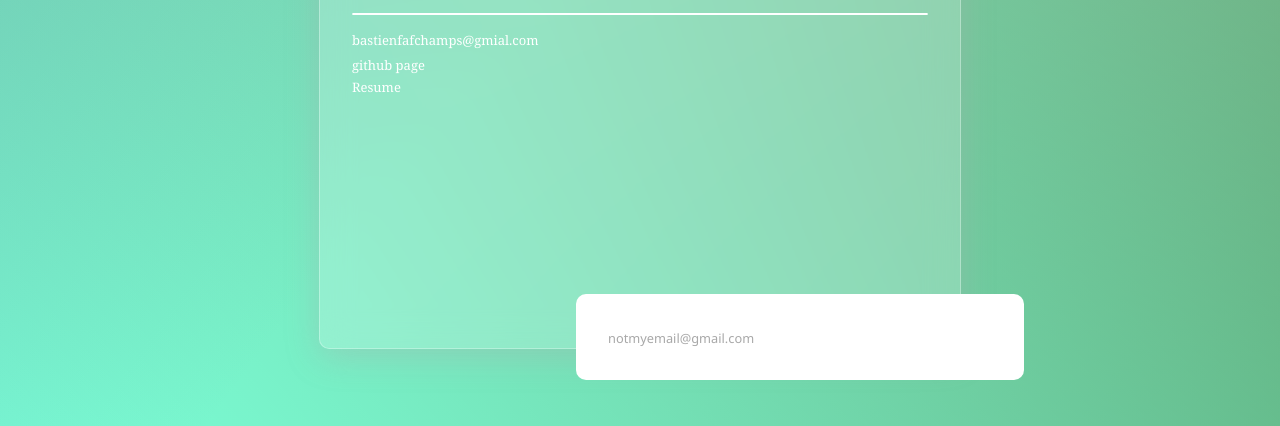
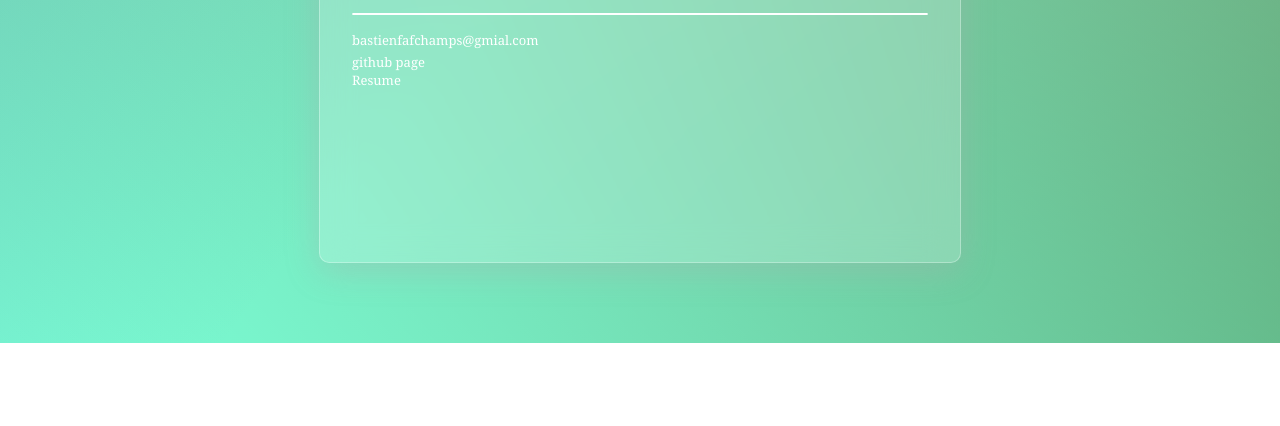
Before and after one commit to BastienFaf/BastienFafchamps.github.io, a website with bundled scripts: page index.html in a window 1280 px wide. Shown: the part 2733-3159 px from the top of the page. After the commit the page ends 3076 px from the top, so only its background shows below. Built offline with nearby package versions, Linux system fonts and the light colour scheme.

Commit message:
Removed footer

```diff
--- a/index.html
+++ b/index.html
@@ -103,13 +103,13 @@
         <article class="block">
             <h1>Contact</h1>
             <hr>
-            <p>bastienfafchamps@gmial.com</p>
+            <p>bastienfafchamps@gmial.com<p>
             <a href="https://github.com/BastienFafchamps" target="_blank" class="text">github page</a><br/>
             <a href="files/resume_bastien_fafchamps.pdf" target="_blank" class="text">Resume</a>
         </article>
-        <footer class="inverted">
-            <span>notmyemail@gmail.com<span>
-        </footer>
+        <!-- <footer class="inverted">
+            <span>bastienfafchamps@gmial.com<span>
+        </footer> -->
     </main>
     <script src="index.js"></script>
 </body>
```
